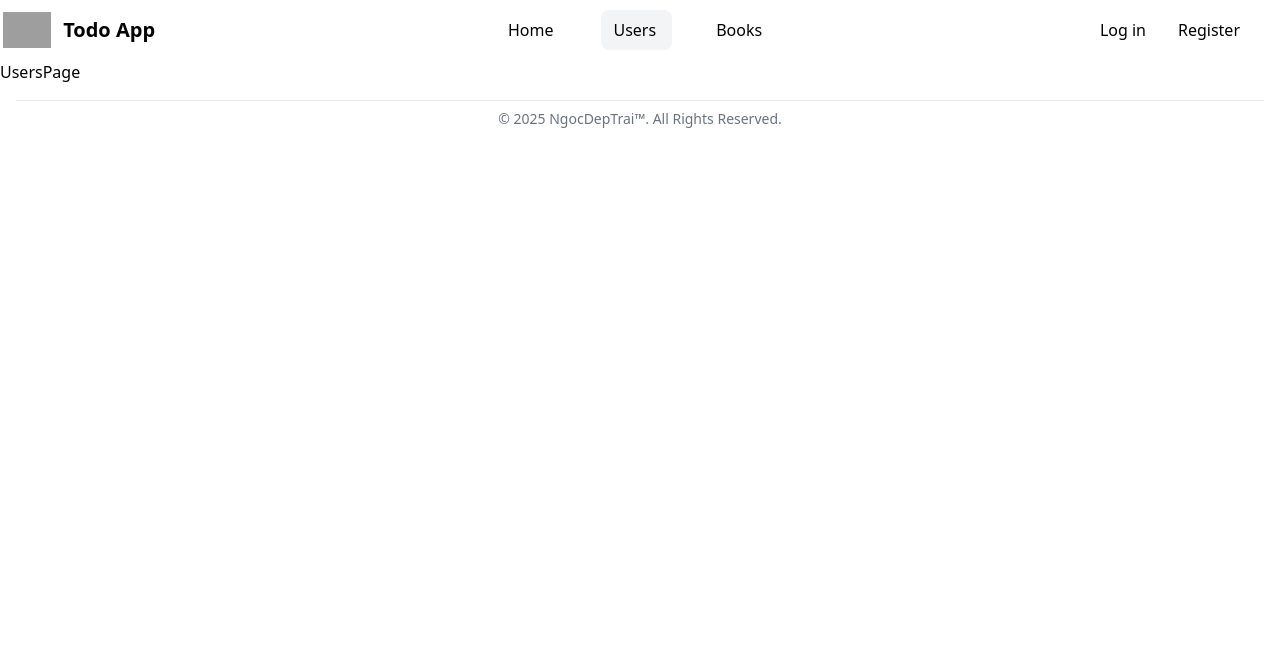
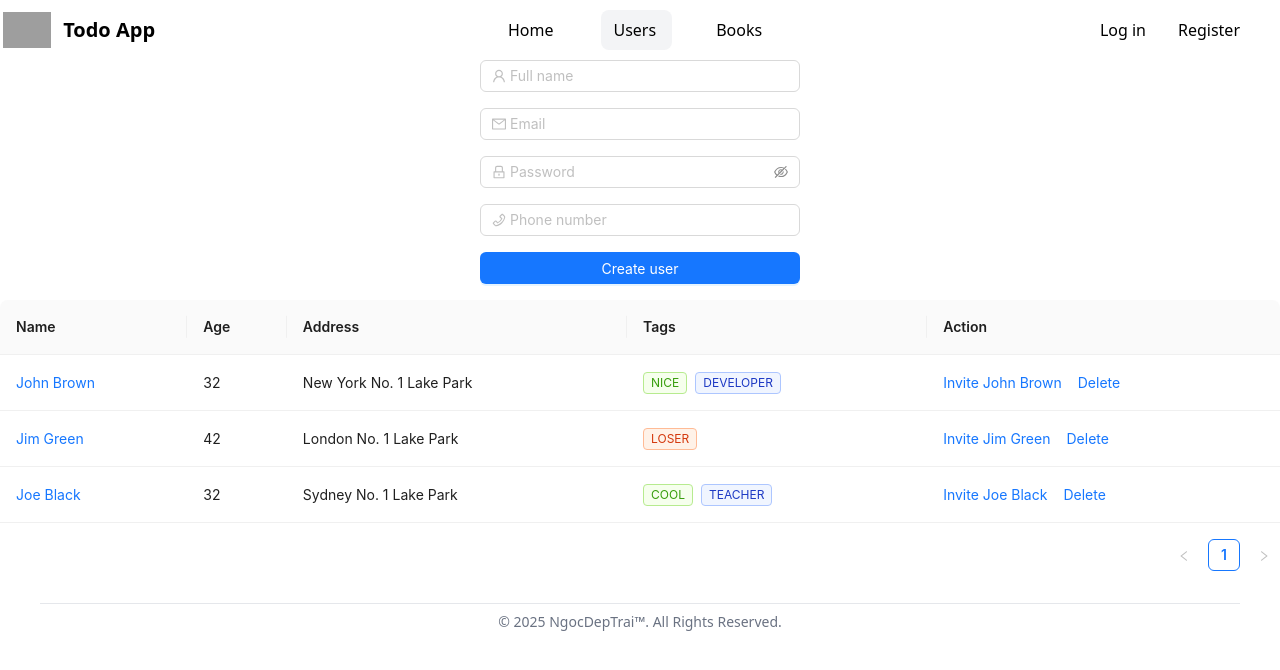
Before and after one commit to shin-client/hdit-react-ultimate, a React (Vite) app: page /users in a window 1280 px wide. Shown: the top 670 px of the page. Built offline with nearby package versions, Linux system fonts and the light colour scheme; grey boxes are pictures that could not be loaded.

Commit message:
feat: add user management components and integrate Ant Design

```diff
--- a/package.json
+++ b/package.json
@@ -11,6 +11,7 @@
   },
   "dependencies": {
     "@ant-design/icons": "^5.6.1",
+    "@ant-design/v5-patch-for-react-19": "^1.0.3",
     "@tailwindcss/vite": "^4.1.8",
     "antd": "^5.25.4",
     "react": "^19.1.0",
--- a/src/components/Footer.jsx
+++ b/src/components/Footer.jsx
@@ -1,11 +1,11 @@
 const Footer = () => {
   return (
     <footer className="rounded-lg m-4">
-      <div className="w-full max-w-screen-xl mx-auto">
+      <div className="px-6 mx-auto">
         <hr className="my-2 border-gray-200" />
         <span className="block text-sm text-gray-500 text-center">
           © 2025{" "}
-          <a href="/" className="hover:underline">
+          <a href="https://github.com/shin-tran" className="hover:underline" target="_blank">
             NgocDepTrai™
           </a>
           . All Rights Reserved.
--- /dev/null
+++ b/src/components/users/UserForm.jsx
@@ -0,0 +1,65 @@
+import {
+  LockOutlined,
+  MailOutlined,
+  PhoneOutlined,
+  UserOutlined,
+} from "@ant-design/icons";
+import { Button, Input } from "antd";
+import { useState } from "react";
+
+const UserForm = () => {
+  const [fullName, setFullName] = useState("");
+  const [email, setEmail] = useState("");
+  const [password, setPassword] = useState("");
+  const [phoneNumber, setPhoneNumber] = useState("");
+  const [userList, setUserList] = useState([]);
+
+  const handleCreateUser = () => {
+    setUserList([
+      ...userList,
+      {
+        fullName: fullName,
+        email: email,
+        password: password,
+        phoneNumber: phoneNumber,
+      },
+    ]);
+    setFullName("");
+    setEmail("");
+    setPassword("");
+    setPhoneNumber("");
+  };
+
+  return (
+    <div className="mx-auto flex max-w-xs flex-col gap-4">
+      <Input
+        placeholder="Full name"
+        prefix={<UserOutlined className="text-black/25!" />}
+        value={fullName}
+        onChange={(e) => setFullName(e.target.value)}
+      />
+      <Input
+        placeholder="Email"
+        prefix={<MailOutlined className="text-black/25!" />}
+        value={email}
+        onChange={(e) => setEmail(e.target.value)}
+      />
+      <Input.Password
+        placeholder="Password"
+        prefix={<LockOutlined className="text-black/25!" />}
+        value={password}
+        onChange={(e) => setPassword(e.target.value)}
+      />
+      <Input
+        placeholder="Phone number"
+        prefix={<PhoneOutlined className="text-black/25!" />}
+        value={phoneNumber}
+        onChange={(e) => setPhoneNumber(e.target.value)}
+      />
+      <Button type="primary" onClick={handleCreateUser}>
+        Create user
+      </Button>
+    </div>
+  );
+};
+export default UserForm;
--- /dev/null
+++ b/src/components/users/UserTable.jsx
@@ -0,0 +1,79 @@
+import { Space, Table, Tag } from "antd";
+
+const UserTable = () => {
+  const columns = [
+    {
+      title: "Name",
+      dataIndex: "name",
+      key: "name",
+      render: (text) => <a>{text}</a>,
+    },
+    {
+      title: "Age",
+      dataIndex: "age",
+      key: "age",
+    },
+    {
+      title: "Address",
+      dataIndex: "address",
+      key: "address",
+    },
+    {
+      title: "Tags",
+      key: "tags",
+      dataIndex: "tags",
+      render: (_, { tags }) => (
+        <>
+          {tags.map((tag) => {
+            let color = tag.length > 5 ? "geekblue" : "green";
+            if (tag === "loser") {
+              color = "volcano";
+            }
+            return (
+              <Tag color={color} key={tag}>
+                {tag.toUpperCase()}
+              </Tag>
+            );
+          })}
+        </>
+      ),
+    },
+    {
+      title: "Action",
+      key: "action",
+      render: (_, record) => (
+        <Space size="middle">
+          <a>Invite {record.name}</a>
+          <a>Delete</a>
+        </Space>
+      ),
+    },
+  ];
+
+  const data = [
+    {
+      key: "1",
+      name: "John Brown",
+      age: 32,
+      address: "New York No. 1 Lake Park",
+      tags: ["nice", "developer"],
+    },
+    {
+      key: "2",
+      name: "Jim Green",
+      age: 42,
+      address: "London No. 1 Lake Park",
+      tags: ["loser"],
+    },
+    {
+      key: "3",
+      name: "Joe Black",
+      age: 32,
+      address: "Sydney No. 1 Lake Park",
+      tags: ["cool", "teacher"],
+    },
+  ];
+
+  return <Table columns={columns} dataSource={data} />;
+};
+export default UserTable;
--- a/src/pages/UsersPage.jsx
+++ b/src/pages/UsersPage.jsx
@@ -1,6 +1,12 @@
+import UserForm from "@components/users/UserForm";
+import UserTable from "@components/users/UserTable";
+
 const UsersPage = () => {
   return (
-    <div>UsersPage</div>
-  )
-}
-export default UsersPage
+    <div className="mx-auto max-w-screen-xl space-y-4">
+      <UserForm />
+      <UserTable />
+    </div>
+  );
+};
+export default UsersPage;
--- a/vite.config.js
+++ b/vite.config.js
@@ -1,8 +1,19 @@
 import { defineConfig } from "vite";
 import react from "@vitejs/plugin-react-swc";
 import tailwindcss from "@tailwindcss/vite";
+import path from "path";
+import { fileURLToPath } from "url";
+
+const __dirname = path.dirname(fileURLToPath(import.meta.url));
 
 // https://vite.dev/config/
 export default defineConfig({
   plugins: [react(), tailwindcss()],
+  resolve: {
+    alias: {
+      "@components": path.resolve(__dirname, "src/components"),
+      "@pages": path.resolve(__dirname, "src/pages"),
+      "@": path.resolve(__dirname, "src"),
+    },
+  },
 });
```
Also changed, not shown: jsconfig.json (added, +10 -0 lines), src/main.jsx (+10 -9 lines), 2 other files (tests, documents, lock files or other folders).
